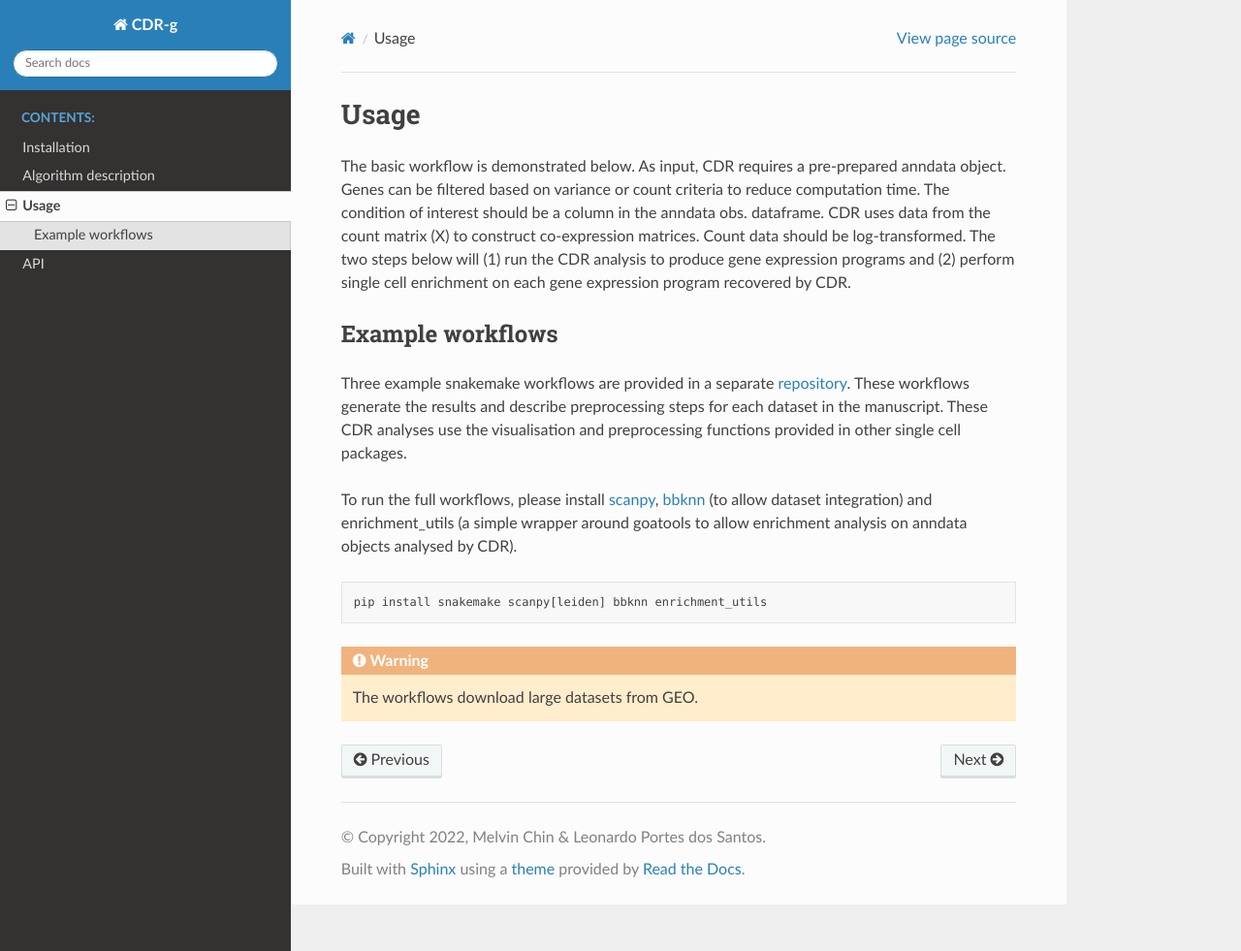
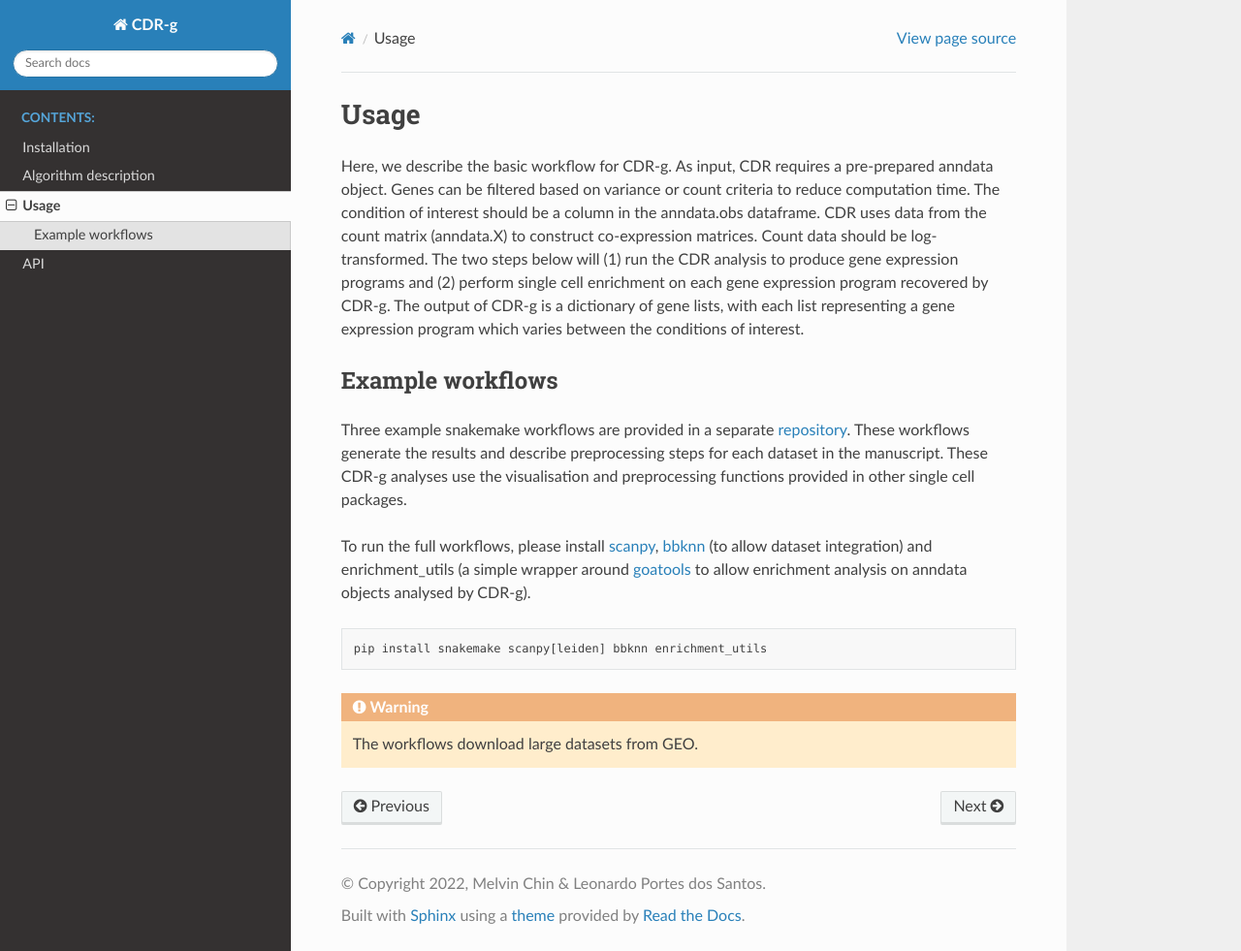
Before and after one commit to wlchin/pycdr, a Sphinx documentation site: the page built from docs/getting_started.rst, in a window 1280 px wide and 981 px high. Shown: the whole window at 97% size. Built offline with Sphinx 7.4.7 and the Read the Docs theme 2.0.0, drawn with Linux system fonts in a browser that asks for light colours; some of the changed lines change nothing that is shown.

Commit message:
typos CDR

```diff
--- a/docs/getting_started.rst
+++ b/docs/getting_started.rst
@@ -6,7 +6,7 @@
 Usage
 =====
 
-The basic workflow is demonstrated below. As input, CDR requires a pre-prepared anndata object. Genes can be filtered based on variance or count criteria to reduce computation time. The condition of interest should be a column in the anndata obs. dataframe. CDR uses data from the count matrix (X) to construct co-expression matrices. Count data should be log-transformed. The two steps below will (1) run the CDR analysis to produce gene expression programs and (2) perform single cell enrichment on each gene expression program recovered by CDR.
+Here, we describe the basic workflow for CDR-g. As input, CDR requires a pre-prepared anndata object. Genes can be filtered based on variance or count criteria to reduce computation time. The condition of interest should be a column in the anndata.obs dataframe. CDR uses data from the count matrix (anndata.X) to construct co-expression matrices. Count data should be log-transformed. The two steps below will (1) run the CDR analysis to produce gene expression programs and (2) perform single cell enrichment on each gene expression program recovered by CDR-g. The output of CDR-g is a dictionary of gene lists, with each list representing a gene expression program which varies between the conditions of interest.
 
 .. code-block::python
 
@@ -20,9 +20,9 @@ The basic workflow is demonstrated below. As input, CDR requires a pre-prepared
 Example workflows
 -----------------
 
-Three example snakemake workflows are provided in a separate `repository <https://github.com/wlchin/CDR_workflows>`_. These workflows generate the results and describe preprocessing steps for each dataset in the manuscript. These CDR analyses use the visualisation and preprocessing functions provided in other single cell packages.
+Three example snakemake workflows are provided in a separate `repository <https://github.com/wlchin/CDR_workflows>`_. These workflows generate the results and describe preprocessing steps for each dataset in the manuscript. These CDR-g analyses use the visualisation and preprocessing functions provided in other single cell packages.
 
-To run the full workflows, please install `scanpy <https://scanpy-tutorials.readthedocs.io/en/latest/>`_, `bbknn <https://bbknn.readthedocs.io/en/latest/>`_ (to allow dataset integration) and enrichment_utils (a simple wrapper around goatools to allow enrichment analysis on anndata objects analysed by CDR).
+To run the full workflows, please install `scanpy <https://scanpy-tutorials.readthedocs.io/en/latest/>`_, `bbknn <https://bbknn.readthedocs.io/en/latest/>`_ (to allow dataset integration) and enrichment_utils (a simple wrapper around `goatools <https://github.com/tanghaibao/goatools>`_ to allow enrichment analysis on anndata objects analysed by CDR-g).
 
 .. code-block::
 
```
